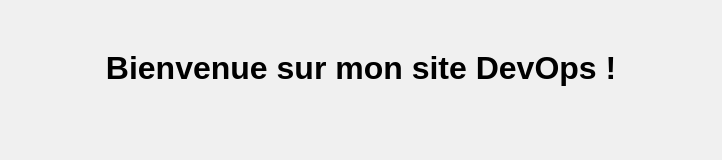
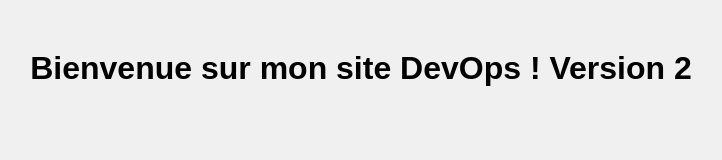
Before and after one commit to khadimtoure/mon-site, a plain HTML site: page index.html in a window 1280 px wide. Shown: the whole page, without its empty margins (279-1001 px from the left). Drawn offline with Linux system fonts and the light colour scheme.

Commit message:
Refractor

```diff
--- a/index.html
+++ b/index.html
@@ -6,6 +6,6 @@
     <link rel="stylesheet" href="styles.css">
 </head>
 <body>
-<h1>Bienvenue sur mon site DevOps !</h1>
+<h1>Bienvenue sur mon site DevOps ! Version 2</h1>
 </body>
 </html>
```
Also changed, not shown: 1 other file.
